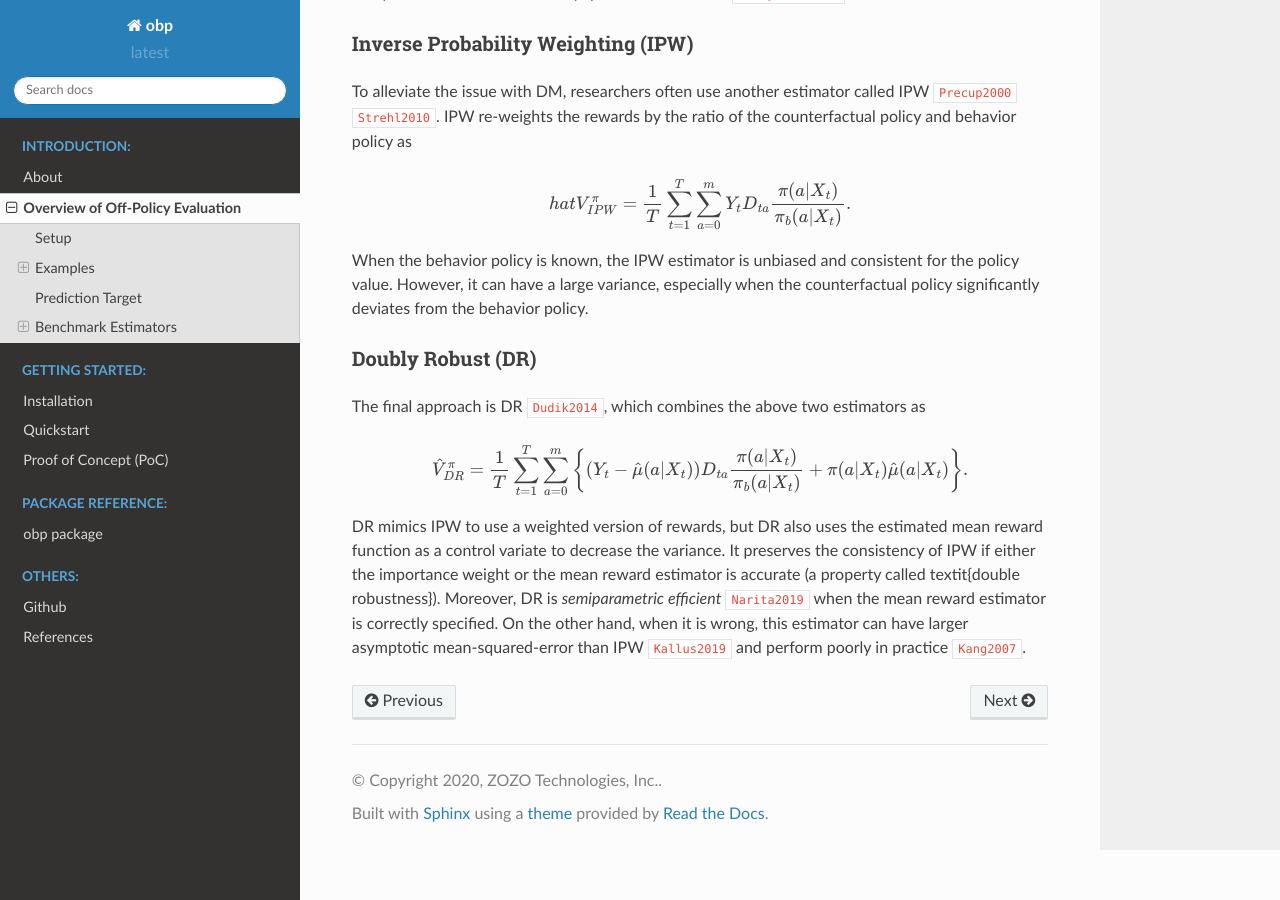
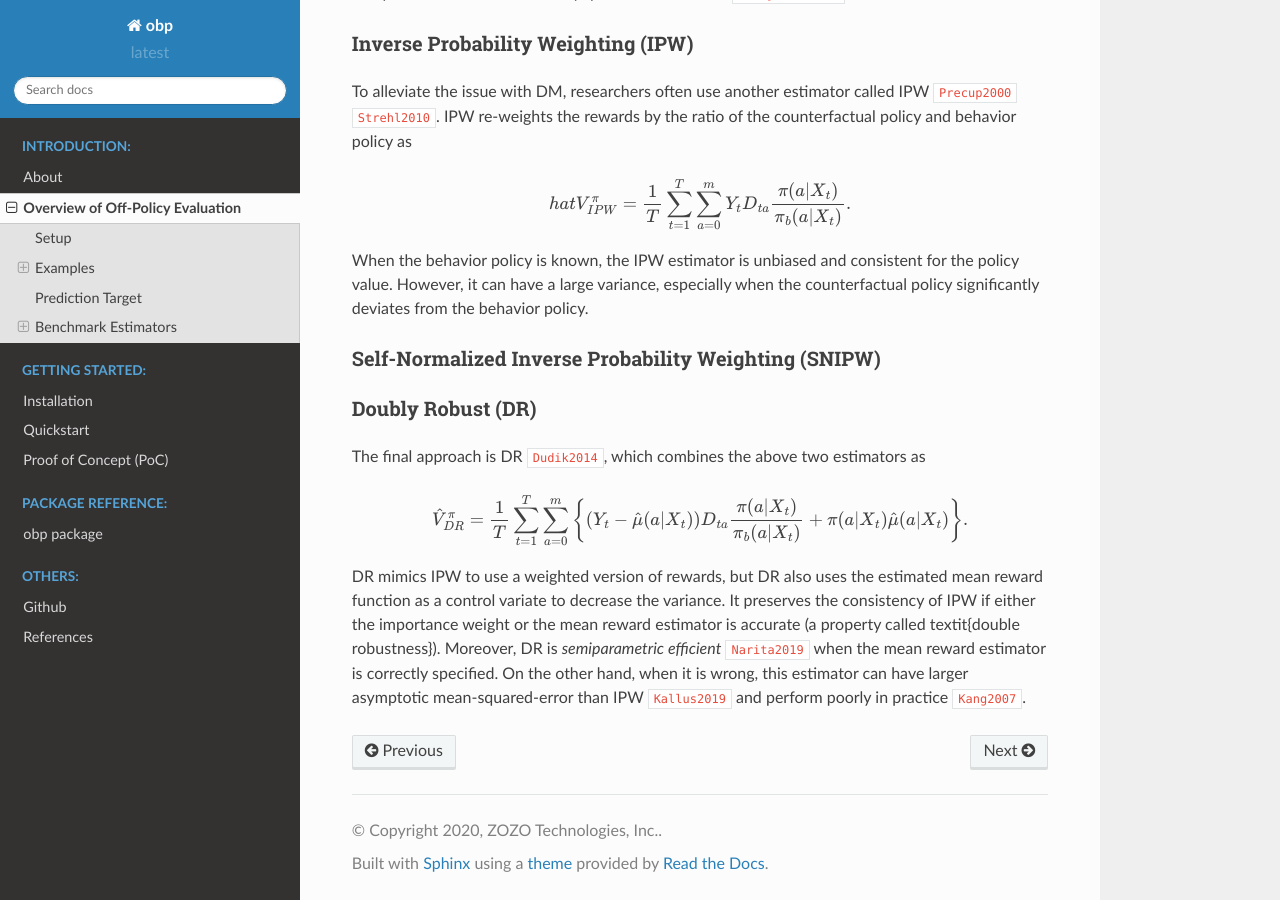
Before and after one commit to st-tech/zr-obp, a Sphinx documentation site: the page built from docs/ope.rst, in a window 1280 px wide and 900 px high, scrolled down 2135 px. Built offline with Sphinx 7.4.7 and the Read the Docs theme 2.0.0, drawn with Linux system fonts in a browser that asks for light colours; cross-references to code outside the pages are shown as plain code.

Commit message:
update docs

```diff
--- a/docs/ope.rst
+++ b/docs/ope.rst
@@ -93,6 +93,10 @@ When the behavior policy is known, the IPW estimator is unbiased and consistent
 However, it can have a large variance, especially when the counterfactual policy significantly deviates from the behavior policy.
 
 
+Self-Normalized Inverse Probability Weighting (SNIPW)
+~~~~~~~~~~~~~~~~~~~~~~~~~~~~~~~~~~~~~~~~~~~~~~~~~~~~~~~~~~~~~~~~~~~~~~~~~
+
+
 Doubly Robust (DR)
 ~~~~~~~~~~~~~~~~~~~
 
```
